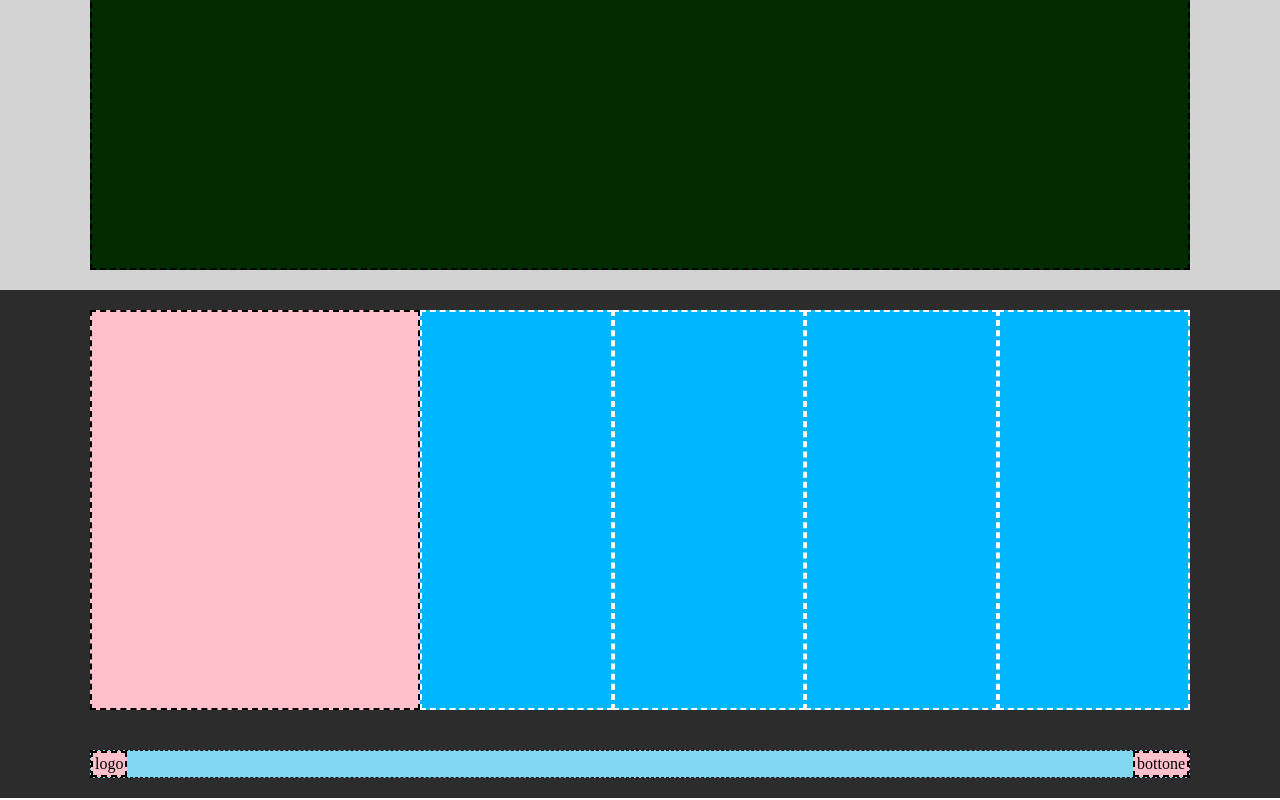
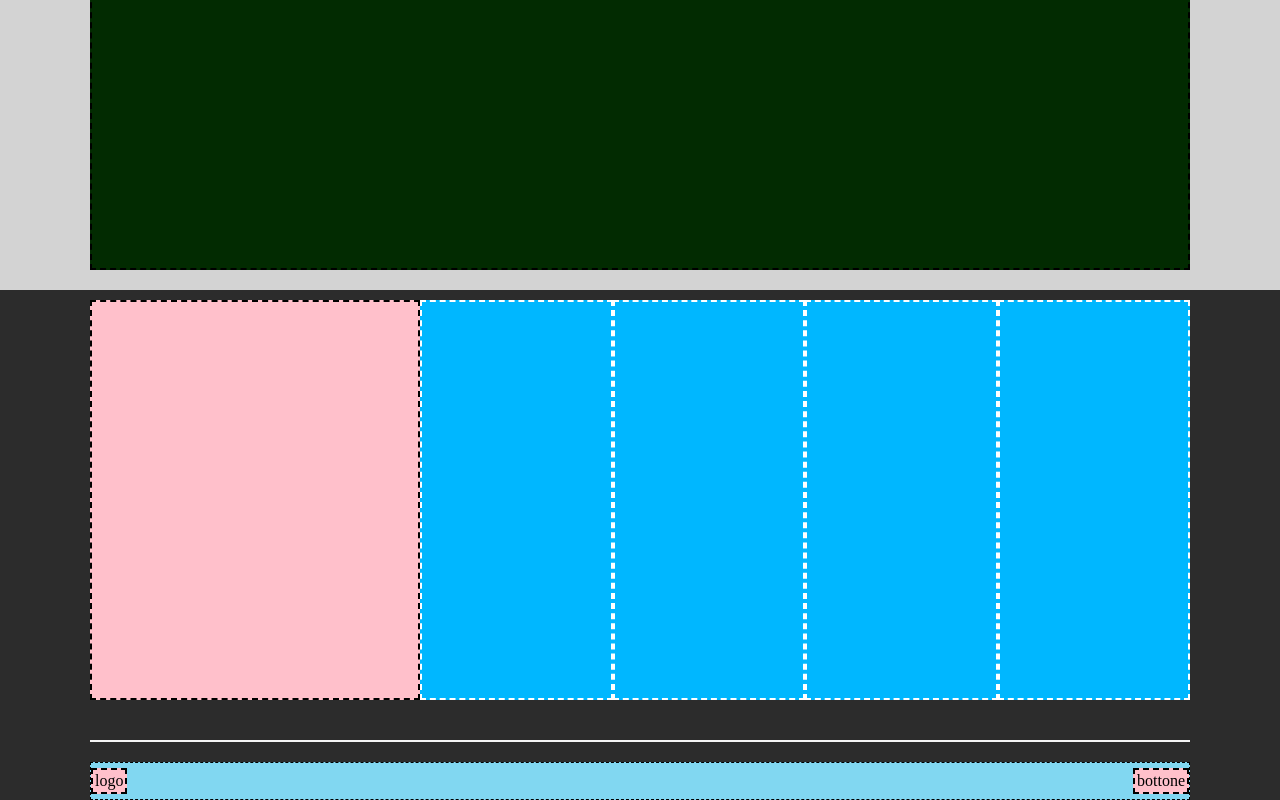
Before and after one commit to Fabio-Moschella/htmlcss-struttura-discord, a plain HTML site: page index.html in a window 1280 px wide. Shown: the part 1590-2390 px from the top of the page. Drawn offline with Linux system fonts and the light colour scheme.

Commit message:
add border-footer

```diff
--- a/css/style.css
+++ b/css/style.css
@@ -29,10 +29,9 @@ footer {
   margin: 0 auto;
 
   background-color: rgb(44, 44, 44);
-  padding: 20px 0;
 }
 
-/*header*/
+/*HEADER*/
 
 .menu-wrapper {
   background-color: rgb(28, 173, 199);
@@ -62,20 +61,20 @@ footer {
   padding: 30px;
 
   background-color: blue;
-  height: 300px;
+  min-height: 300px;
 }
 
 .top-hub {
   background-color: pink;
   max-width: 700px;
   margin: 0 auto;
-  height: 240px;
+  min-height: 240px;
 
   border: 1px dashed black;
   display: flex;
   justify-content: center;
 }
-/*main*/
+/*MAIN*/
 .main-hub1 {
   margin: 0 auto;
   display: flex;
@@ -145,13 +144,14 @@ footer {
   min-height: 600px;
   border: 2px dashed black;
 }
-/*footer*/
+/*FOOTER*/
 .footer-hub {
   max-width: 1100px;
 
   margin: 0 auto;
   display: flex;
-  padding-bottom: 40px;
+  padding-bottom: 20px;
+  padding-top: 10px;
 }
 .description-hub1 {
   background-color: pink;
@@ -168,6 +168,7 @@ footer {
 .footer-menu {
   max-width: 1100px;
   margin: 0 auto;
+  padding: 5px 0;
   display: flex;
   justify-content: space-between;
   background-color: rgb(129, 215, 241);
@@ -179,3 +180,8 @@ footer {
   margin: 0;
   padding: 2px;
 }
+.border-footer {
+  max-width: 1100px;
+  border: 1px solid whitesmoke;
+  margin: 20px auto;
+}
--- a/index.html
+++ b/index.html
@@ -61,6 +61,7 @@
         <div class="description-hub2"></div>
         <div class="description-hub2"></div>
       </section>
+      <div class="border-footer"></div>
       <section class="footer-menu">
         <div class="footer-logo">logo</div>
         <div></div>
```
